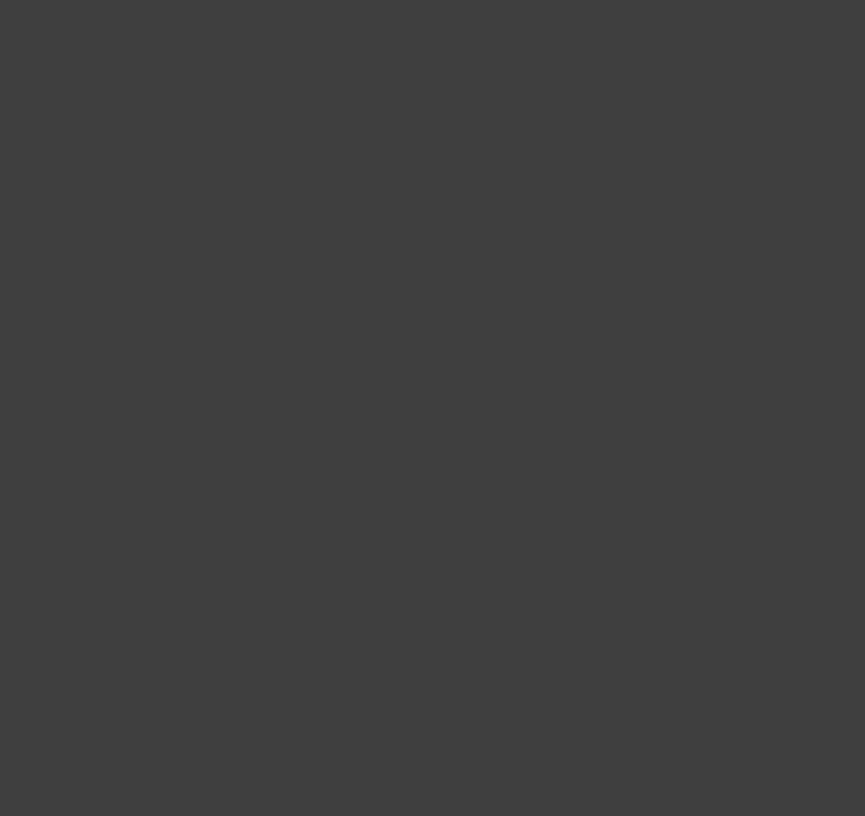
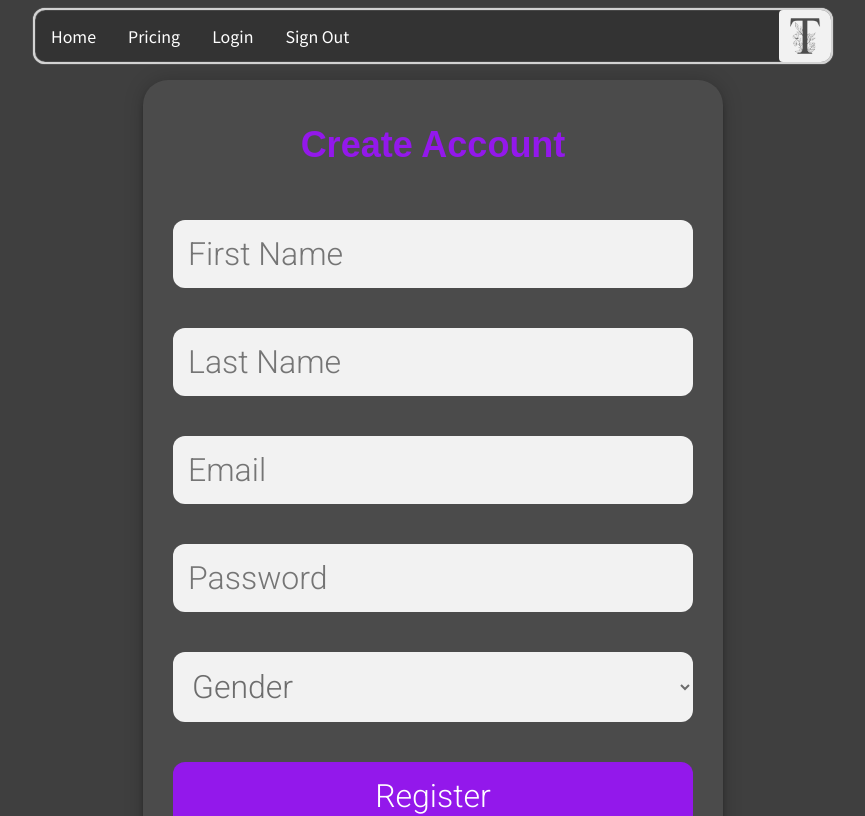
Before and after one commit to villalobos98/React-Tracker, a React (Create React App) app: page /register in a window 1280 px wide. Shown: the top 816 px of the page, without its empty margins (207-1072 px from the left). Built offline with nearby package versions, Linux system fonts and the light colour scheme.

Commit message:
Made changes to the UI so that it is more user friendly Made change to Navbar image to properly display logo

```diff
--- a/src/App.js
+++ b/src/App.js
@@ -4,7 +4,7 @@ import React, { useState } from "react";
 import Nav from "./components/Navbar";
 import Footer from "./components/Footer";
 import { BrowserRouter, Route, Switch } from "react-router-dom";
-import LoginForm from "./components/Login";
+import Register from "./components/Register";
 import Home from "./components/Home";
 
 function App() {
@@ -61,9 +61,9 @@ function App() {
           <Expenses items={expenses} />
           <Footer />
         </Route>
-        <Route exact path="/login">
+        <Route exact path="/register">
           <Nav />
-          <LoginForm />
+          <Register />
           <Footer />
         </Route>
         <Route exact path="/signout"></Route>
--- a/src/components/Login.js
+++ b/src/components/Register.js
@@ -1,8 +1,8 @@
 import React, { useState } from "react";
-import "./styles/LoginForm.css";
+import "./styles/Register.css";
 import axios from "axios";
 
-export default function LoginForm() {
+export default function Register() {
   let [message, setMessage] = useState("Register");
   let [gender] = React.useState([
     { label: "Gender", value: "Gender" },
--- a/src/components/styles/Navbar.css
+++ b/src/components/styles/Navbar.css
@@ -18,12 +18,12 @@
 }
 
 .topnav img {
-  width: 8%;
+  width: 6.5%;
   float: right;
-  border-radius: 12px;
+  border-radius: 4px;
   height: auto;
   display: flex;
-  transform: translateY(2px);
+  /* transform: translateY(0px); */
 }
 
 .topnav li {
```
Also changed, not shown: src/components/styles/Register.css (renamed from src/components/styles/LoginForm.css), 2 other files (tests, documents, lock files or other folders).
